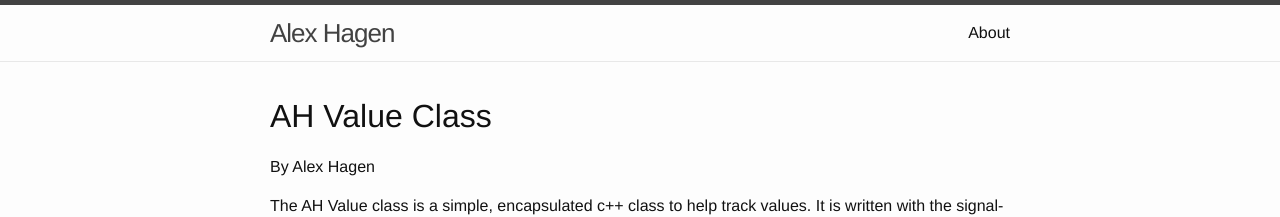
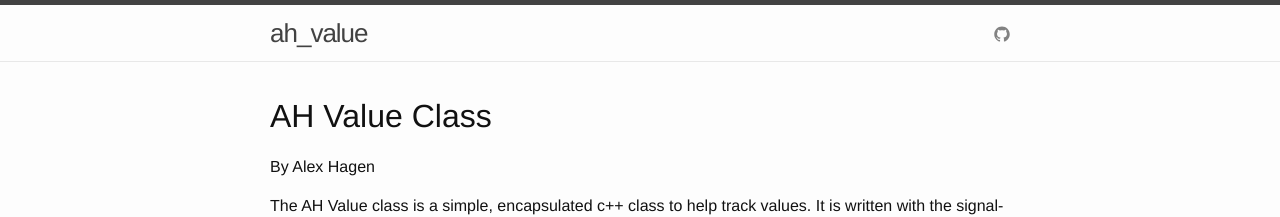
Before and after one commit to alexhagen/cppm, a Jekyll site: the page built from index.md, in a window 1280 px wide and 900 px high. Shown: the top 217 px of the window. Built offline with Jekyll 4.4.1, drawn with Linux system fonts in a browser that asks for light colours; some of the changed text lies outside the part shown.

Commit message:
adding the link to the github to the top

```diff
--- a/_config.yml
+++ b/_config.yml
@@ -1,5 +1,5 @@
 # Site settings
-title: Alex Hagen
+title: ah_value
 email: alexhagen@gmail.com
 description: >
   Welcome to my portfolio. I am currently a Ph.D. seeking student
--- a/_includes/header.html
+++ b/_includes/header.html
@@ -19,6 +19,13 @@
           <a class="page-link" href="{{ page.url | prepend: site.baseurl }}">{{ page.title }}</a>
           {% endif %}
         {% endfor %}
+        <a class="page-link" href="https://github.com/alexhagen/{{page.title}}">
+          <span class="icon  icon--github">
+            <svg viewBox="0 0 16 16">
+              <path fill="#828282" d="M7.999,0.431c-4.285,0-7.76,3.474-7.76,7.761 c0,3.428,2.223,6.337,5.307,7.363c0.388,0.071,0.53-0.168,0.53-0.374c0-0.184-0.007-0.672-0.01-1.32 c-2.159,0.469-2.614-1.04-2.614-1.04c-0.353-0.896-0.862-1.135-0.862-1.135c-0.705-0.481,0.053-0.472,0.053-0.472 c0.779,0.055,1.189,0.8,1.189,0.8c0.692,1.186,1.816,0.843,2.258,0.645c0.071-0.502,0.271-0.843,0.493-1.037 C4.86,11.425,3.049,10.76,3.049,7.786c0-0.847,0.302-1.54,0.799-2.082C3.768,5.507,3.501,4.718,3.924,3.65 c0,0,0.652-0.209,2.134,0.796C6.677,4.273,7.34,4.187,8,4.184c0.659,0.003,1.323,0.089,1.943,0.261 c1.482-1.004,2.132-0.796,2.132-0.796c0.423,1.068,0.157,1.857,0.077,2.054c0.497,0.542,0.798,1.235,0.798,2.082 c0,2.981-1.814,3.637-3.543,3.829c0.279,0.24,0.527,0.713,0.527,1.437c0,1.037-0.01,1.874-0.01,2.129 c0,0.208,0.14,0.449,0.534,0.373c3.081-1.028,5.302-3.935,5.302-7.362C15.76,3.906,12.285,0.431,7.999,0.431z"/>
+            </svg>
+          </span>
+        </a>
       </div>
     </nav>
 
```
Also changed, not shown: about.md (deleted, +0 -11 lines).
